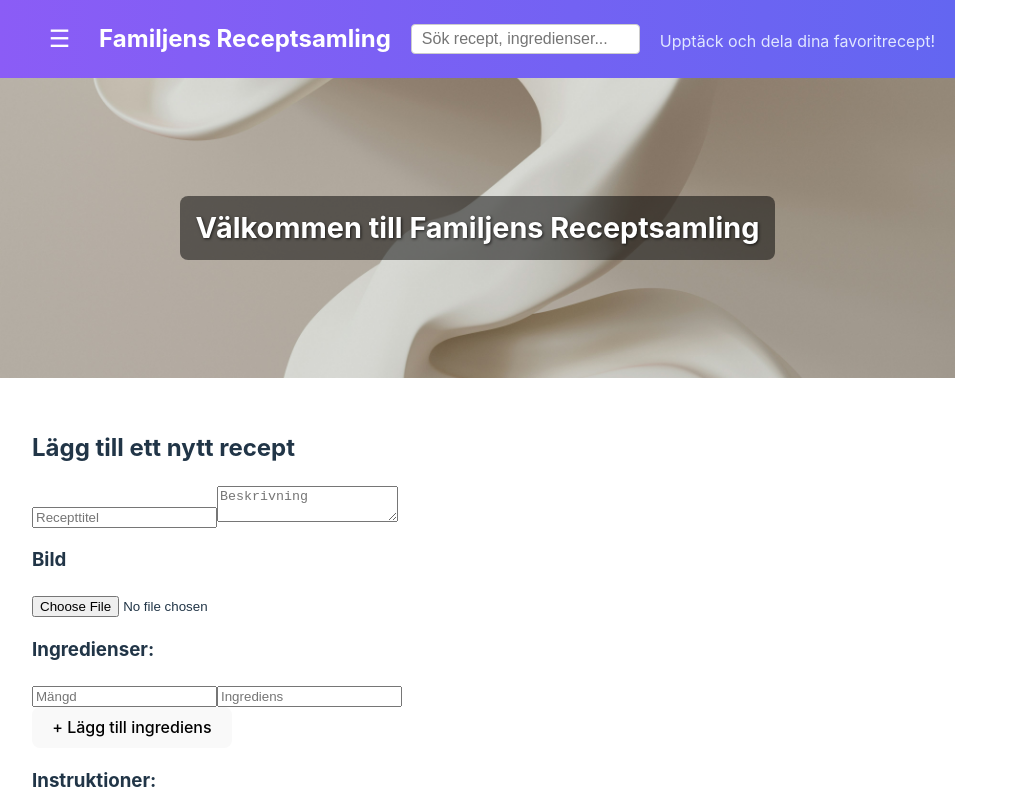
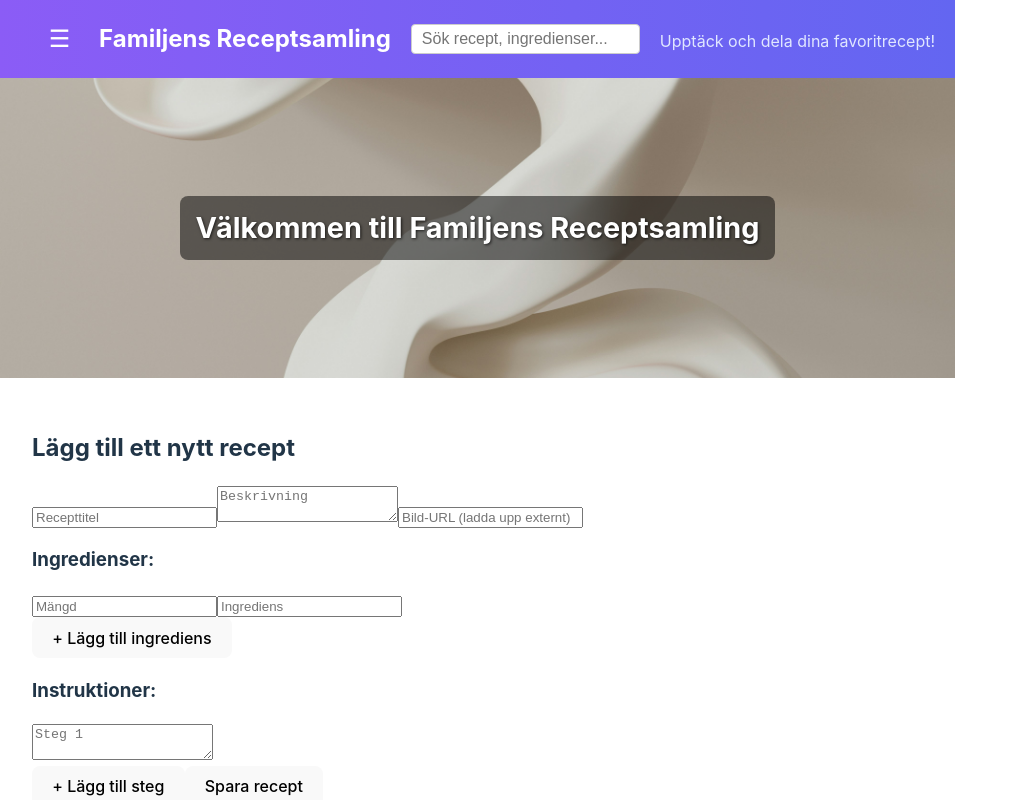
Before and after one commit to GitMicaFri/Recipe-viewer, a React (Vite) app in the folder frontend/: page / in a window 1280 px wide. Shown: the top 800 px of the page, without its empty margins (0-1018 px from the left). Built offline with nearby package versions, Linux system fonts and the light colour scheme; no server answers; the database is empty.

Commit message:
Add database

```diff
--- a/frontend/src/components/RecipeForm/RecipeForm.jsx
+++ b/frontend/src/components/RecipeForm/RecipeForm.jsx
@@ -1,57 +1,40 @@
 import { useState } from "react";
 import { collection, addDoc } from "firebase/firestore";
-import { db, storage } from "../../firebase"; // Importera Firestore & Storage
-import { ref, uploadBytes, getDownloadURL } from "firebase/storage";
+import { db } from "../../firebase";
 
 const RecipeForm = () => {
   const [title, setTitle] = useState("");
   const [description, setDescription] = useState("");
-  const [image, setImage] = useState(""); // Bild-URL lagras här efter uppladdning
-  const [imageFile, setImageFile] = useState(null); // Filen som ska laddas upp
+  const [imageUrl, setImageUrl] = useState(""); // Användaren skriver in en bild-URL
   const [ingredients, setIngredients] = useState([{ amount: "", name: "" }]);
   const [instructions, setInstructions] = useState([""]);
-  const [loading, setLoading] = useState(false); // Indikerar om uppladdning pågår
+  const [loading, setLoading] = useState(false);
 
   const handleSubmit = async (e) => {
     e.preventDefault();
     setLoading(true);
 
     try {
-      let imageUrl = image; // Om ingen ny bild laddas upp, använd befintlig URL
-
-      if (imageFile) {
-        const imageRef = ref(storage, `recipe-images/${imageFile.name}`);
-        await uploadBytes(imageRef, imageFile);
-        imageUrl = await getDownloadURL(imageRef);
-      }
-
       await addDoc(collection(db, "recipes"), {
         title,
         description,
-        image: imageUrl,
+        image: imageUrl, // Sparar URL istället för att ladda upp bild
         ingredients,
         instructions,
       });
 
-      console.log("Recept sparat!");
+      console.log("✅ Recept sparat!");
+
+      // Återställ formuläret
       setTitle("");
       setDescription("");
-      setImage("");
-      setImageFile(null);
+      setImageUrl("");
       setIngredients([{ amount: "", name: "" }]);
       setInstructions([""]);
     } catch (error) {
-      console.error("Fel vid sparande:", error);
+      console.error("❌ Fel vid sparande:", error);
     } finally {
       setLoading(false);
-    }
-  };
-
-  // Hantera bildval
-  const handleImageChange = (e) => {
-    const file = e.target.files[0];
-    if (file) {
-      setImageFile(file);
     }
   };
 
@@ -95,9 +78,12 @@ const RecipeForm = () => {
         onChange={(e) => setDescription(e.target.value)}
       />
 
-      <h3>Bild</h3>
-      <input type="file" onChange={handleImageChange} accept="image/*" />
-      {imageFile && <p>Vald bild: {imageFile.name}</p>}
+      <input
+        type="text"
+        placeholder="Bild-URL (ladda upp externt)"
+        value={imageUrl}
+        onChange={(e) => setImageUrl(e.target.value)}
+      />
 
       <h3>Ingredienser:</h3>
       {ingredients.map((ingredient, index) => (
--- a/frontend/src/firebase.js
+++ b/frontend/src/firebase.js
@@ -1,7 +1,6 @@
 import { initializeApp } from 'firebase/app';
 import { getFirestore } from 'firebase/firestore';
 import { getStorage } from 'firebase/storage';
-
 import firebaseConfig from './firebaseConfig';
 
 // Initiera Firebase
```
